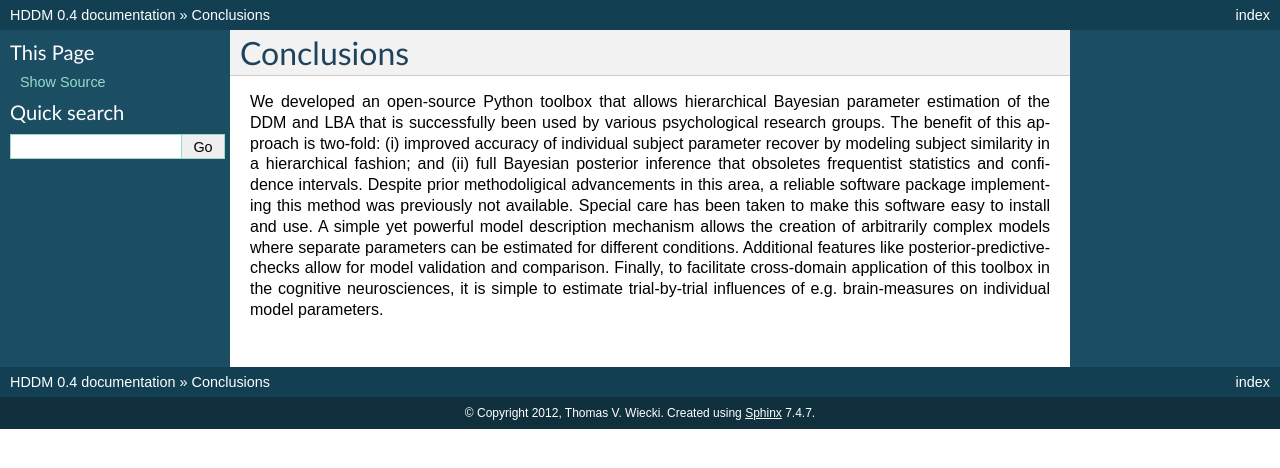
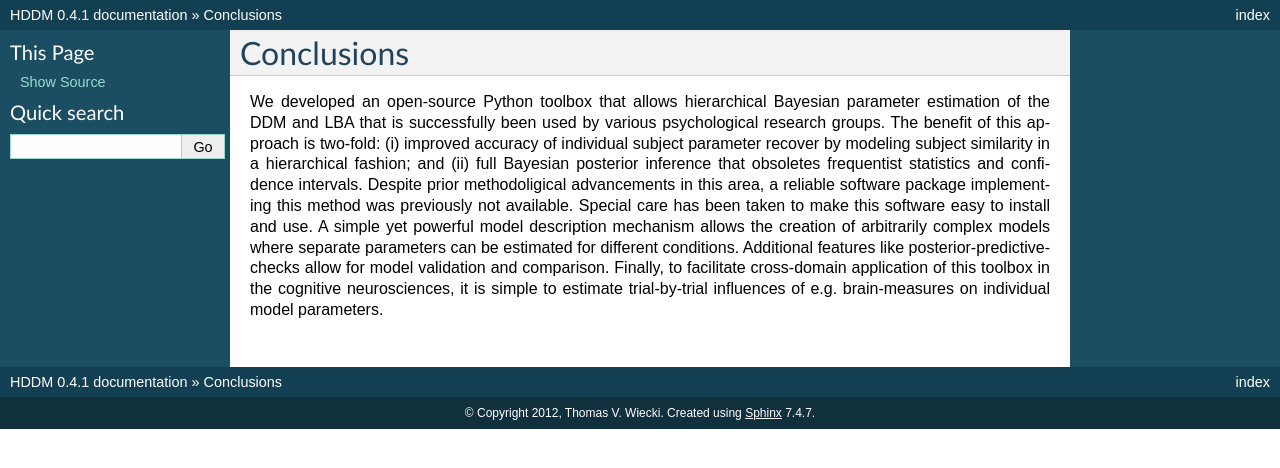
Before and after one commit to hddm-devs/hddm, a Sphinx documentation site: the page built from docs/conclusions.rst, in a window 1280 px wide. Shown: the top 468 px of the page. Built offline with Sphinx 7.4.7, drawn with Linux system fonts in a browser that asks for light colours; formulas are drawn with MathJax 3.

Commit message:
Bumped version to 0.4.1.

```diff
--- a/README.rst
+++ b/README.rst
@@ -10,7 +10,7 @@ Introduction
 :Mailing list: https://groups.google.com/group/hddm-users/
 :Copyright: This document has been placed in the public domain.
 :License: HDDM is released under the BSD 2 license.
-:Version: 0.4
+:Version: 0.4.1
 
 Purpose
 =======
--- a/docs/conf.py
+++ b/docs/conf.py
@@ -45,9 +45,9 @@ copyright = u'2012, Thomas V. Wiecki'
 # built documents.
 #
 # The short X.Y version.
-version = '0.4'
+version = '0.4.1'
 # The full version, including alpha/beta/rc tags.
-release = '0.4'
+release = '0.4.1'
 
 # The language for content autogenerated by Sphinx. Refer to documentation
 # for a list of supported languages.
--- a/hddm/__init__.py
+++ b/hddm/__init__.py
@@ -2,7 +2,7 @@
 
 __docformat__ = 'restructuredtext'
 
-__version__ = '0.4'
+__version__ = '0.4.1'
 
 import models
 import models as model # remain backwards compatibility
```
